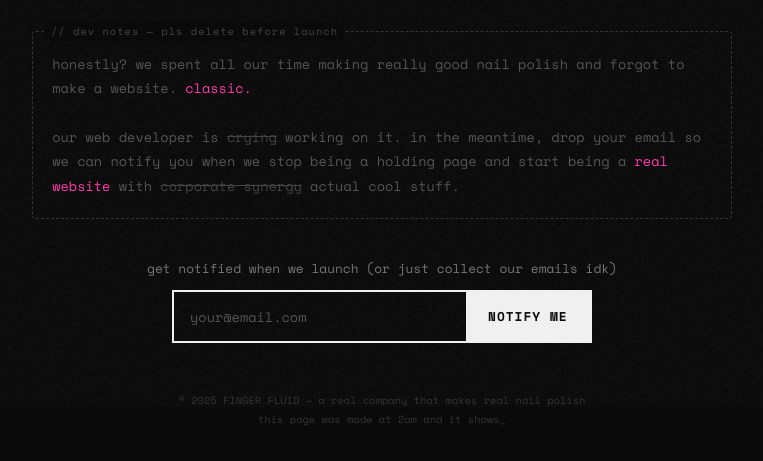
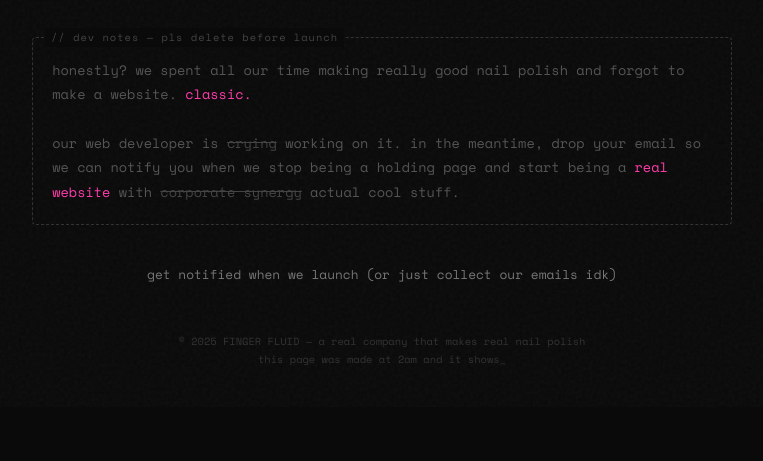
Before and after one commit to Sascha182/fingerfluid-website, a plain HTML site: page index.html in a window 1280 px wide. Shown: the part 393-854 px from the top of the page, without its empty margins (258-1021 px from the left). After the commit the page ends 800 px from the top, so only its background shows below. Drawn offline with nearby package versions, Linux system fonts and the light colour scheme.

Commit message:
Update index.html

```diff
--- a/index.html
+++ b/index.html
@@ -178,54 +178,9 @@
       margin-bottom: 0.8rem;
     }
 
-    .email-form {
-      display: flex;
-      gap: 0;
+    .beehiiv-wrap {
       max-width: 420px;
       margin: 0 auto;
-      border: 2px solid var(--white);
-      border-radius: 0;
-      overflow: hidden;
-      transition: border-color 0.3s;
-    }
-
-    .email-form:focus-within {
-      border-color: var(--accent);
-      box-shadow: 0 0 20px rgba(200, 255, 0, 0.15);
-    }
-
-    .email-form input {
-      flex: 1;
-      background: transparent;
-      border: none;
-      color: var(--white);
-      font-family: 'Space Mono', monospace;
-      font-size: 0.85rem;
-      padding: 0.9rem 1rem;
-      outline: none;
-    }
-
-    .email-form input::placeholder {
-      color: #555;
-    }
-
-    .email-form button {
-      background: var(--white);
-      color: var(--bg);
-      border: none;
-      font-family: 'Space Mono', monospace;
-      font-weight: 700;
-      font-size: 0.8rem;
-      padding: 0.9rem 1.4rem;
-      cursor: pointer;
-      transition: all 0.2s;
-      text-transform: uppercase;
-      letter-spacing: 1px;
-    }
-
-    .email-form button:hover {
-      background: var(--accent);
-      color: var(--bg);
     }
 
     .footer-quip {
@@ -266,18 +221,6 @@
     }
 
     @media (max-width: 500px) {
-      .email-form {
-        flex-direction: column;
-        border: none;
-      }
-      .email-form input {
-        border: 2px solid var(--white);
-        margin-bottom: 0.5rem;
-      }
-      .email-form button {
-        border: 2px solid var(--white);
-        padding: 1rem;
-      }
       .wall-break {
         font-size: 0.75rem;
         padding: 1rem 0.8rem;
@@ -312,10 +255,10 @@
 
   <div class="email-section">
     <p>get notified when we launch (or just collect our emails idk)</p>
-    <form class="email-form" onsubmit="handleSubmit(event)">
-      <input type="email" id="emailInput" placeholder="your@email.com" required />
-      <button type="submit" id="submitBtn">NOTIFY ME</button>
-    </form>
+    <div class="beehiiv-wrap">
+      <script async src="https://subscribe-forms.beehiiv.com/v3/loader.js"
+        data-beehiiv-form="3d516567-9074-4f53-8406-5d2ee9999823"></script>
+    </div>
   </div>
 
   <p class="footer-quip">
@@ -326,7 +269,6 @@
 </div>
 
 <script>
-  // Drip cursor trail
   const colors = ['#c8ff00', '#ff3cac', '#00d4ff', '#ff6b35', '#b967ff'];
   let lastDrip = 0;
 
@@ -344,7 +286,6 @@
     setTimeout(() => drip.remove(), 1000);
   });
 
-  // Brand name click counter easter egg
   let clicks = 0;
   const messages = [
     '',
@@ -372,26 +313,6 @@
     el.textContent = msg;
     el.style.color = '#555';
   }
-
-  // Email submit handler
-  function handleSubmit(e) {
-    e.preventDefault();
-    const input = document.getElementById('emailInput');
-    const btn = document.getElementById('submitBtn');
-
-    btn.textContent = '💅 NOTED';
-    btn.style.background = '#c8ff00';
-    btn.style.color = '#0a0a0a';
-    input.value = '';
-    input.placeholder = "we'll be in touch bestie";
-
-    setTimeout(() => {
-      btn.textContent = 'NOTIFY ME';
-      btn.style.background = '';
-      btn.style.color = '';
-      input.placeholder = 'your@email.com';
-    }, 3000);
-  }
 </script>
 
 </body>
```
